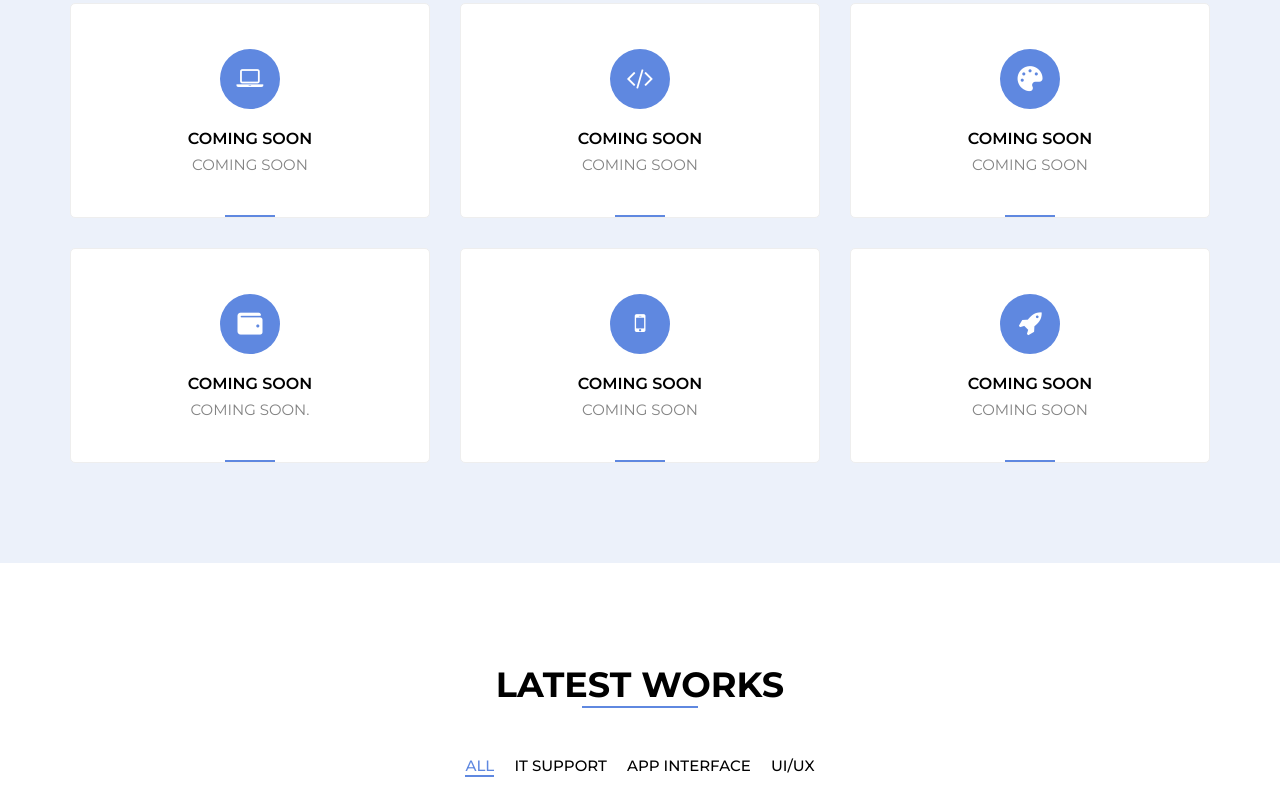
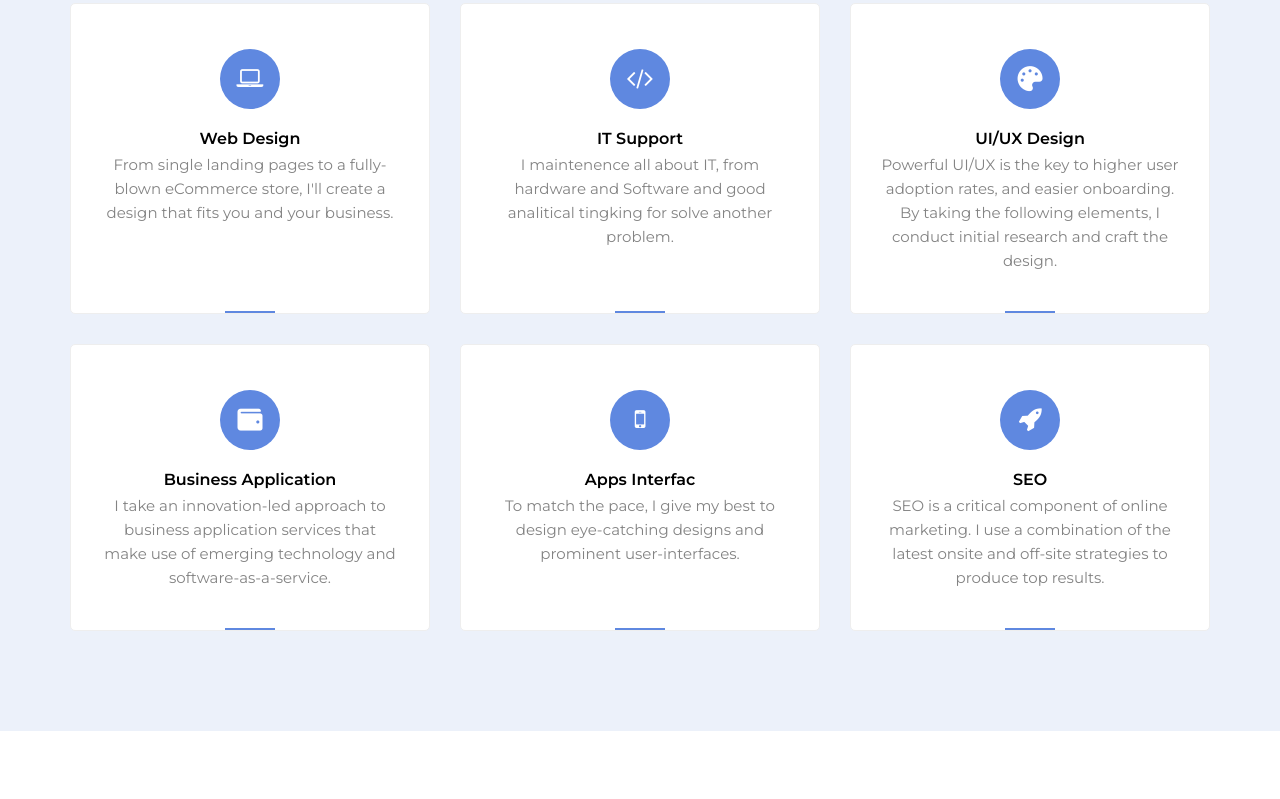
Before and after one commit to hafizafk/hafizafk.github.io, a plain HTML site: page index.html in a window 1280 px wide. Shown: the part 1714-2513 px from the top of the page. Drawn offline with Linux system fonts and the light colour scheme.

Commit message:
Update index.html

```diff
--- a/index.html
+++ b/index.html
@@ -123,38 +123,47 @@
             <div class="service-content">
                <div class="box">
                   <div class="icon"><i class="fa fa-laptop"></i></div>
-                  <h5>COMING SOON</h5>
-                  <p>COMING SOON
+                  <h5>Web Design</h5>
+                  <p>From single landing pages to a fully-blown eCommerce store,
+                     I'll create a design that fits you and your business.
                   </p>
                </div>
                <div class="box">
                   <div class="icon"><i class="fa fa-code"></i></div>
-                  <h5>COMING SOON</h5>
-                  <p>COMING SOON
+                  <h5>IT Support</h5>
+                  <p>I maintenence all about IT, from hardware and Software
+                     and good analitical tingking for solve another problem.
                   </p>
                </div>
                <div class="box">
                   <div class="icon"><i class="fas fa-palette"></i></div>
-                  <h5>COMING SOON</h5>
-                  <p>COMING SOON
+                  <h5>UI/UX Design</h5>
+                  <p>Powerful UI/UX is the key to higher user adoption rates, and
+                     easier onboarding. By taking the following elements, I conduct
+                     initial research and craft the design.
                   </p>
                </div>
                <div class="box">
                   <div class="icon"><i class="fas fa-wallet"></i></div>
-                  <h5>COMING SOON</h5>
-                  <p>COMING SOON.
+                  <h5>Business Application</h5>
+                  <p>I take an innovation-led approach to business application
+                     services that make use of emerging technology and
+                     software-as-a-service.
                   </p>
                </div>
                <div class="box">
                   <div class="icon"><i class="fa fa-mobile"></i></div>
-                  <h5>COMING SOON</h5>
-                  <p>COMING SOON
+                  <h5>Apps Interfac</h5>
+                  <p>To match the pace, I give my best to design eye-catching
+                     designs and prominent user-interfaces.
                   </p>
                </div>
                <div class="box">
                   <div class="icon"><i class="fa fa-rocket"></i></div>
-                  <h5>COMING SOON</h5>
-                  <p>COMING SOON
+                  <h5>SEO</h5>
+                  <p>SEO is a critical component of online marketing. I use a
+                     combination of the latest onsite and off-site strategies to
+                     produce top results.
                   </p>
                </div>
             </div>
@@ -258,6 +267,8 @@
                <h1>Testimonials</h1>
             </div>
          </div>
+         <h1>COMING SOON</h1>
+         <!--
          <div class="row">
             <div class="testimonials-content">
                <div class="testimonials-box">
@@ -315,9 +326,10 @@
       <div class="container">
          <div class="row">
             <div class="title text-center">
-               <h1>Latest Blogs</h1>
+               <h1>Coming Soon</h1>
             </div>
-         </div>
+         </div> -->
+         <!--
          <div class="row">
             <div class="blog-content">
                <div class="blog-box">
@@ -368,7 +380,7 @@
             </div>
          </div>
       </div>
-   </section>
+   </section>-->
          <section class="contact" id="contact">
             <div class="container">
                <div class="row">
@@ -411,11 +423,11 @@
                <div class="row">
                   <div class="footer-logo">Hafiz</div>
                   <div class="social-link">
-               <a href=""><i class="fa fa-facebook"></i></a>
-               <a href=""><i class="fa fa-instagram"></i></a>
-               <a href=""><i class="fa fa-twitter"></i></a>
-               <a href=""><i class="fa fa-linkedin"></i></a>
-               <a href=""><i class="fa fa-github"></i></a>
+                     <a href="https://facebook.com/"><i class="fa fa-facebook"></i></a>
+                     <a href="https://instagram.com/"><i class="fa fa-instagram"></i></a>
+                     <a href="https://twitter.com/"><i class="fa fa-twitter"></i></a>
+                     <a href="https://linkedin.com/"><i class="fa fa-linkedin"></i></a>
+                     <a href="https://github.com/"><i class="fa fa-github"></i></a>
                   </div>
                </div>
             </div>
```
Lines whose indentation alone changed are shown as unchanged.
